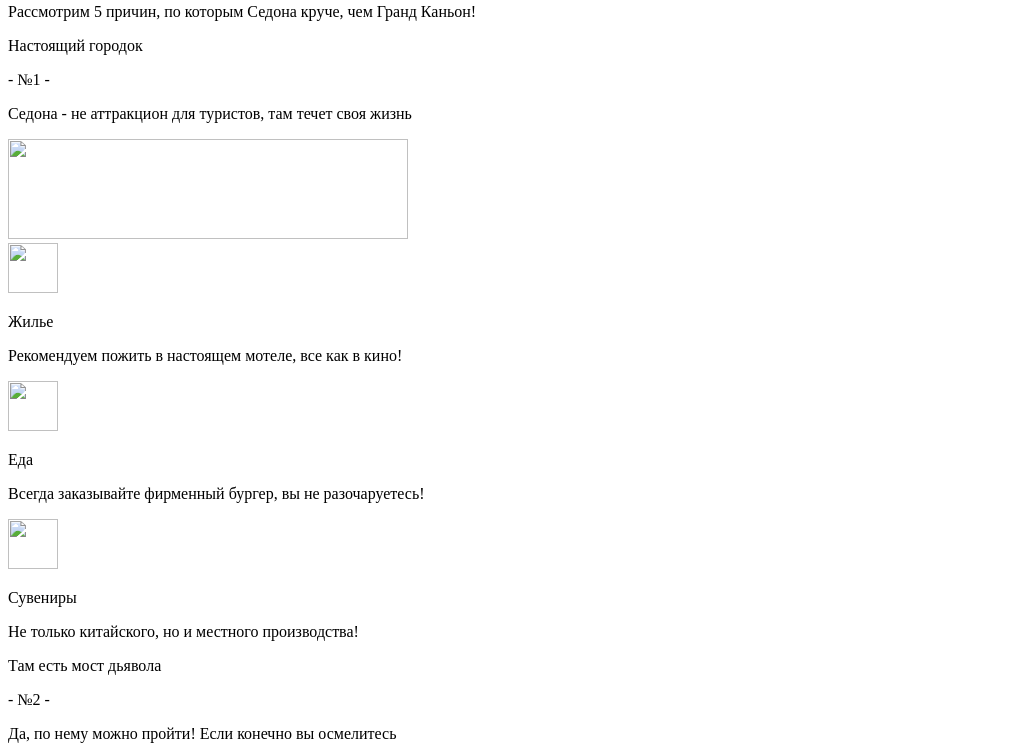
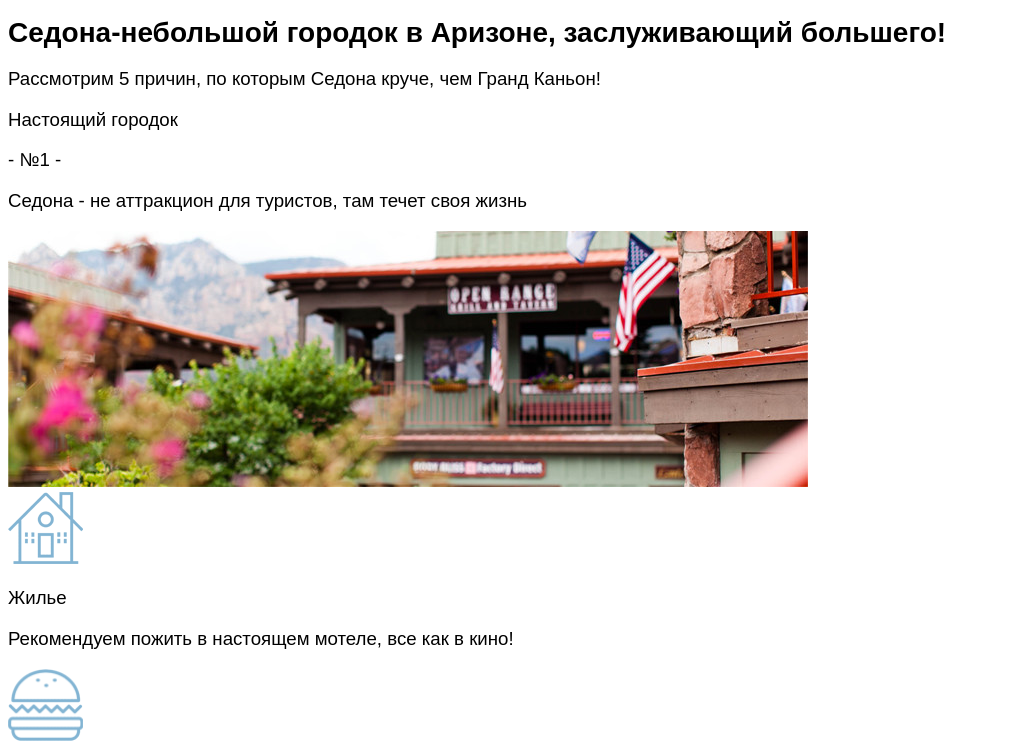
Before and after one commit to ValeraBu/147609-sedona, a plain HTML site: page index.html in a window 1280 px wide. Shown: the part 183-939 px from the top of the page, without its empty margins (0-1022 px from the left). Drawn offline with Linux system fonts and the light colour scheme.

Commit message:
Подготовка графики и текстовых стилей личного проекта

```diff
--- /dev/null
+++ b/css/style.css
@@ -0,0 +1,9 @@
+body {font-size: 14pt;
+      line-height: normal;
+      color: #000000;
+      font-weight: normal;
+      font-family: PTSans Bold, PTSans Regular, sans-serif;}
+h1 {font-size: 21pt;
+    font-weight: bold;}
+h2 {font-size: 21pt;
+    font-weight: bold;}
--- a/index.html
+++ b/index.html
@@ -1,6 +1,7 @@
 <!DOCTYPE html>
 <html lang="ru">
   <head>
+    <link href="css/style.css" rel="stylesheet">
     <meta charset="utf-8">
     <title>Городок Седона</title>
   </head>
@@ -17,7 +18,7 @@
             </li>
             <li>
               <a class="logo-sedona" href="#">
-              <img src="logo.png" alt="Sedona">
+              <img src="img/logo.jpg" width="138" height="70" alt="Sedona">
               </a>
             </li>
             <li>
@@ -50,7 +51,7 @@
             <p>Седона - не аттракцион для туристов, там течет своя жизнь</p>
           </div>
           <div class="picture">
-            <img src="nature1.png" width="400" height="100">
+            <img src="img/nature1.jpg" width="800" height="256">
           </div>
         </div>
 
@@ -58,21 +59,21 @@
         <div class="block2">
           <div class="column1">
             <div class="icons">
-              <img src="house.png" width="50" height="50">
+              <img src="img/house.png" width="75" height="72">
             </div>
             <p class="mini-title">Жилье</p>
             <p>Рекомендуем пожить в настоящем мотеле, все как в кино!</p>
           </div>
           <div class="column2">
             <div class="icons">
-              <img src="food.png" width="50" height="50">
+              <img src="img/food.png" width="75" height="72">
             </div>
             <p class="mini-title">Еда</p>
             <p>Всегда заказывайте фирменный бургер, вы не разочаруетесь!</p>
           </div>
           <div class="column3">
             <div class="icons">
-              <img src="souvenirs.png" width="50" height="50">
+              <img src="img/souvenirs.png" width="75" height="72">
             </div>
             <p class="mini-title">Сувениры</p>
             <p>Не только китайского, но и местного производства!</p>
@@ -87,7 +88,7 @@
             <p>Да, по нему можно пройти! Если конечно вы осмелитесь</p>
           </div>
           <div class="picture">
-            <img src="nature2.png" width="400" height="100">
+            <img src="img/nature2.jpg" width="800" height="256">
           </div>
         </div>
 
```
Also changed, not shown: catalog.html (+6 -5 lines), img/Shape.png (added), img/background photo.jpg (added), img/filter background.jpg (added), img/food.png (added), img/hotel1.jpg (added), img/hotel2.jpg (added), img/hotel3.jpg (added), img/house.png (added), img/logo.jpg (added), img/map.jpg (added), img/nature1.jpg (added), img/nature2.jpg (added), img/souvenirs.png (added).
